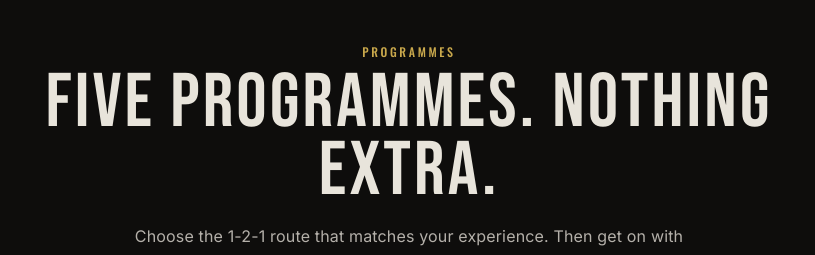
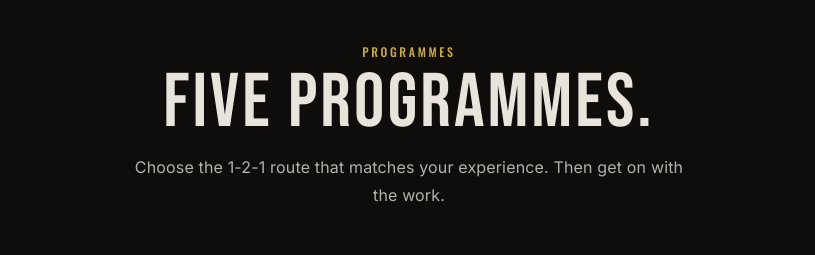
Before and after one commit to tashaingle/auric-performance, a Next.js app: page / in a window 1280 px wide. Shown: the part 829-1084 px from the top of the page, without its empty margins (231-1046 px from the left). Built offline with nearby package versions, Linux system fonts and the light colour scheme.

Commit message:
Drop Nothing extra from the programmes heading.

```diff
--- a/components/ProgramStrips.tsx
+++ b/components/ProgramStrips.tsx
@@ -80,7 +80,7 @@ export default function ProgramStrips() {
     <>
       <div className="wrap program-strips-intro">
         <div className="kicker">Programmes</div>
-        <h2 className="display">Five programmes. Nothing extra.</h2>
+        <h2 className="display">Five programmes.</h2>
         <p>
           Choose the 1-2-1 route that matches your experience. Then get on
           with the work.
```
